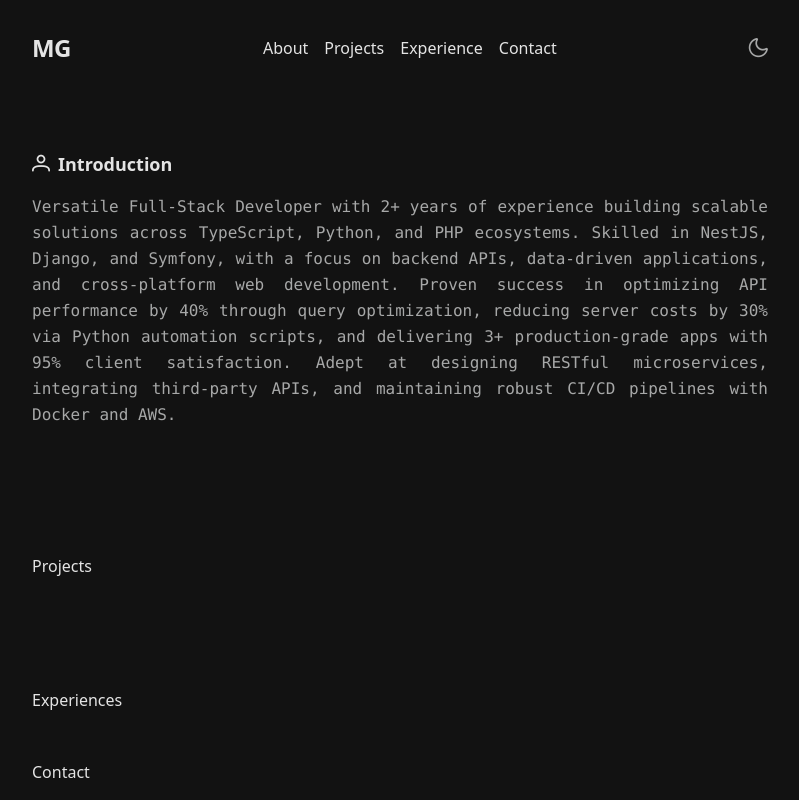
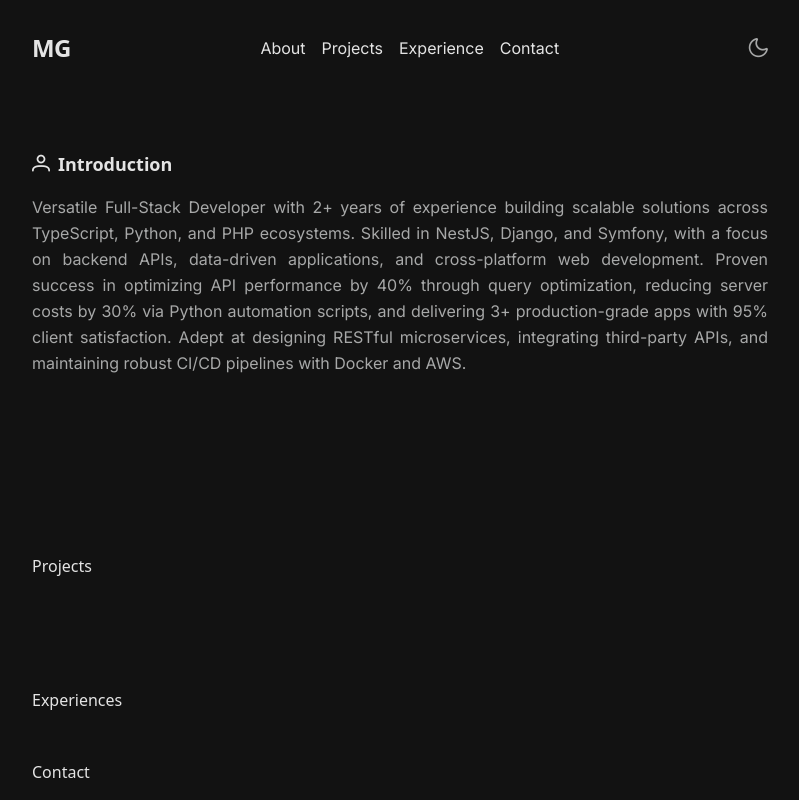
Before and after one commit to Gharib84/Mahmoud.Gharib, an Angular app: page / in a window 1280 px wide. Shown: the whole page, without its empty margins (240-1039 px from the left). Built offline with nearby package versions, Linux system fonts and the light colour scheme.

Commit message:
chang main font from Manrope to Inter

```diff
--- a/src/app/components/header/header.component.html
+++ b/src/app/components/header/header.component.html
@@ -11,10 +11,10 @@
         <span class="bar bg-background-dark! dark:bg-primary!"></span>
     </label>
     <ul class="menu md:flex flex-col md:flex-row items-center justify-between gap-4 text-foreground">
-        <li><a href="#about" class="hover:text-blue-500 hover:font-bold">About</a></li>
-        <li><a href="#projects" class="hover:text-blue-500 hover:font-bold">Projects</a></li>
-        <li><a href="#experience" class="hover:text-blue-500 hover:font-bold">Experience</a></li>
-        <li><a href="#contact" class="hover:text-blue-500 hover:font-bold">Contact</a></li>
+        <li><a href="#about" class="hover:text-blue-500 hover:font-bold font-inter not:italic">About</a></li>
+        <li><a href="#projects" class="hover:text-blue-500 hover:font-bold font-inter not:italic">Projects</a></li>
+        <li><a href="#experience" class="hover:text-blue-500 hover:font-bold font-inter not:italic">Experience</a></li>
+        <li><a href="#contact" class="hover:text-blue-500 hover:font-bold font-inter not:italic">Contact</a></li>
     </ul>
     <div class="social-icons flex flex-row justify-between items-center cursor-pointer">
         <!-- Show sun icon in dark mode -->
--- a/src/app/components/introduction/introduction.component.html
+++ b/src/app/components/introduction/introduction.component.html
@@ -1,7 +1,7 @@
 <section id="about" class="max-w-3xl mx-auto p-4">
     <h2 class="text-lg font-bold mb-4 text-black dark:text-primary">
         <i class="pi pi-user mr-2"></i>Introduction</h2>
-    <p class="font-mono font-normal md:text-justify leading-relaxed text-left">
+    <p class="font-inter not-italic font-normal md:text-justify leading-relaxed text-left">
         Versatile Full-Stack Developer with 2+ years of experience building scalable
         solutions across TypeScript, Python, and PHP ecosystems.
         Skilled in NestJS, Django, and Symfony, with a focus on  backend APIs,
```
